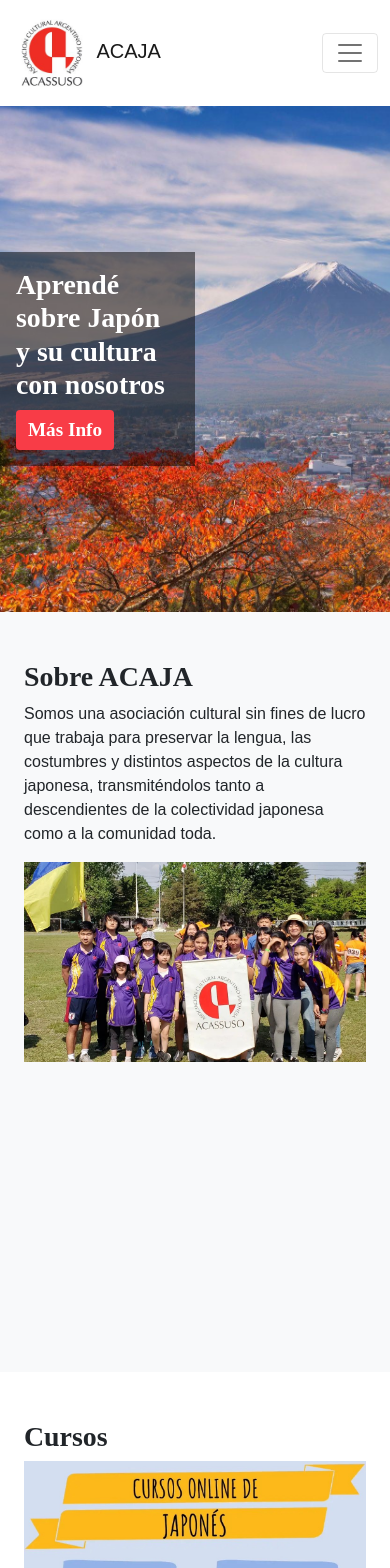
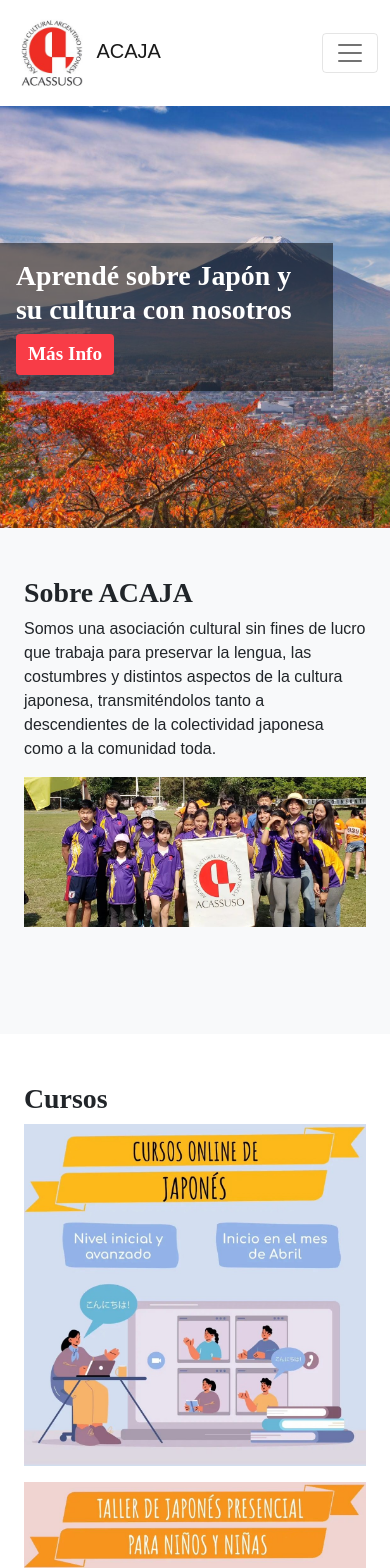
Before and after one commit to maiarakaki/ACAJA, a React (Vite) app: page / in a window 390 px wide. Shown: the top 1568 px of the page. Built offline with nearby package versions, Linux system fonts and the light colour scheme; a web font is replaced by a local one.

Commit message:
modified responsive sizes

```diff
--- a/src/components/About/About.css
+++ b/src/components/About/About.css
@@ -1,5 +1,5 @@
 .about-banner{
-    height:60vh;
+    height:30vh;
 }
 
 #about-img-container{
@@ -8,10 +8,25 @@
     background-repeat: no-repeat;
 }
 
+@media Screen and (min-width:992px) {
+    @media Screen and (min-width:768px) {
+        #about-img-container{
+            height: 250px;
+            background-position-y: 70%;
+        }
+
+    }
+
+}
+
 @media Screen and (min-width:768px) {
     #about-img-container{
         height: 300px;
         background-position-y: 70%;
+    }
+
+    .about-banner{
+        height: 40vh;
     }
 
 }
@@ -23,14 +38,19 @@
     }
 
     .about-banner{
-        height:90vh;
+        height:60vh;
 
     }
 }
 
-@media Screen and (max-width:340px) {
+@media Screen and (max-width:576px) {
     #about-img-container{
-        height: 100px;
+        height: 150px;
         background-position-y: 73%;
     }
+
+    #about-us{
+        overflow: hidden;
+    }
+
 }
--- a/src/components/HeroBanner/HeroBanner.css
+++ b/src/components/HeroBanner/HeroBanner.css
@@ -5,7 +5,7 @@
     background-image: url('../../images/Fuji+Pagoda.jpeg');
     background-size:cover;
     background-repeat: no-repeat;
-    height: 60vh;
+    height: 50vh;
     background-position-y: 15%;
 }
 
--- a/src/components/HeroBanner/HeroBanner.jsx
+++ b/src/components/HeroBanner/HeroBanner.jsx
@@ -9,7 +9,7 @@
                 <div className="container h-100 d-flex align-items-center" >
                     <div className="row"></div>
                     <div className="row">
-                        <div className="col-6">
+                        <div className="col-10 col-md-8">
                             <div className='row p-3' id="call-to-action">
                                 <div className="col-12">
                                     <h1 style={{color:"white"}}>Aprendé sobre Japón y su cultura con nosotros</h1>
```
